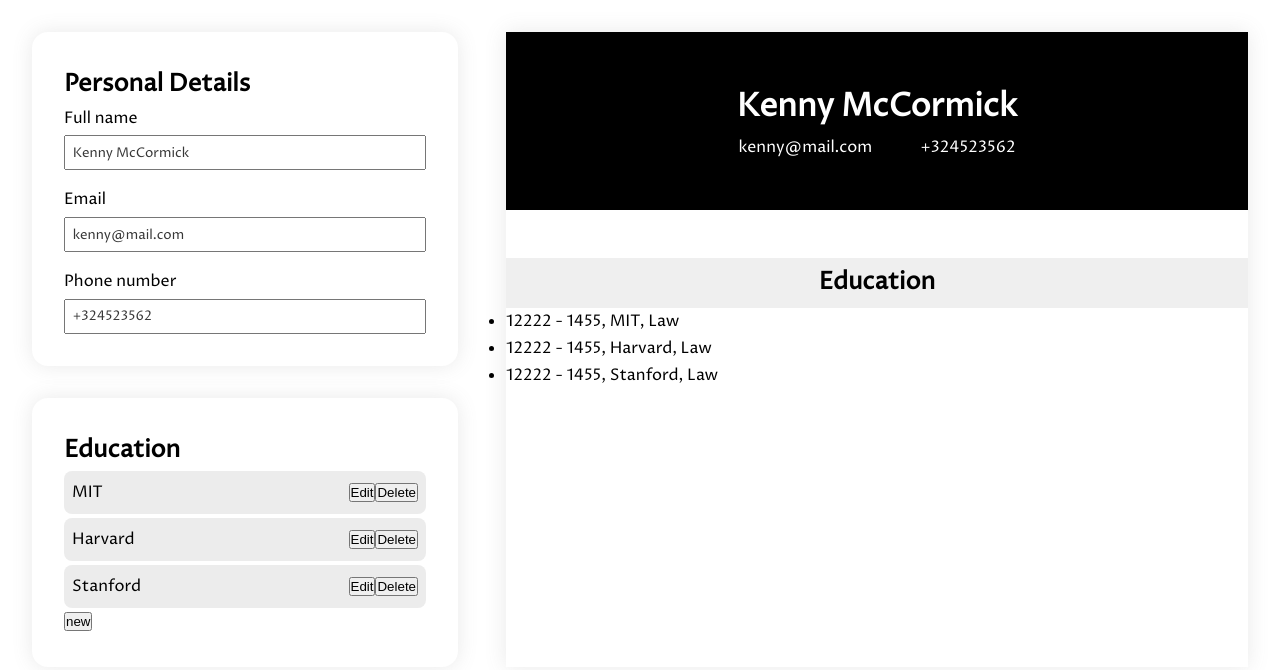
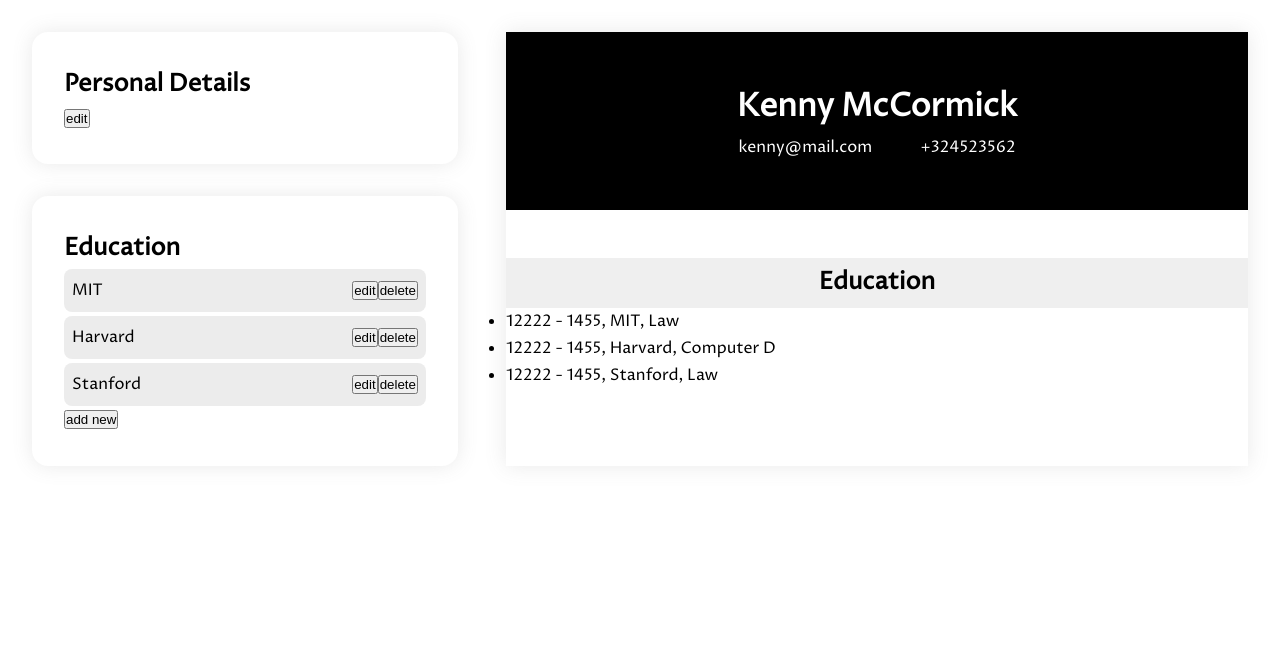
Before and after one commit to qkenn/cv-editor, a React (Vite) app: page / in a window 1280 px wide. Shown: the top 670 px of the page. Built offline with nearby package versions, Linux system fonts and the light colour scheme.

Commit message:
feat: create, update and delete education entries with ui elements

```diff
--- a/src/App.jsx
+++ b/src/App.jsx
@@ -1,17 +1,17 @@
-import { Updater } from './components/Updater';
+import { Editor } from './components/Editor';
 import { CV } from './components/CV';
 import { useState } from 'react';
 import { v4 as uuidv4 } from 'uuid';
 import './index.css';
 
 export function App() {
-  const [personalInfo, setPersonalInfo] = useState({
+  const [personalDetails, setPersonalDetails] = useState({
     fullname: 'Kenny McCormick',
     email: 'kenny@mail.com',
     phone: '+324523562',
   });
 
-  const [eduInfo, setEduInfo] = useState([
+  const [eduDetails, setEduDetails] = useState([
     {
       id: uuidv4(),
       institute: 'MIT',
@@ -22,7 +22,7 @@ export function App() {
     {
       id: uuidv4(),
       institute: 'Harvard',
-      study: 'Law',
+      study: 'Computer D',
       start: '12222',
       end: '1455',
     },
@@ -35,35 +35,36 @@ export function App() {
     },
   ]);
 
-  function handlePersonalInfo(value, property) {
-    const clone = { ...personalInfo };
-    clone[property] = value;
+  // function handleEdu(value, id, property) {
+  //   const updatedArray = eduDetails.map((el) => {
+  //     if (el.id == id) {
+  //       el[property] = value;
+  //     }
 
-    setPersonalInfo(clone);
+  //     return el;
+  //   });
+
+  //   setEduDetails(updatedArray);
+  // }
+
+  function savePersonal(data) {
+    setPersonalDetails(data);
   }
 
-  function handleEduInfo(value, id, property) {
-    const updatedArray = eduInfo.map((el) => {
-      if (el.id == id) {
-        el[property] = value;
-      }
-
-      return el;
-    });
-
-    setEduInfo(updatedArray);
+  function updateEdu(data) {
+    setEduDetails(data);
   }
 
   return (
     <>
       <main className="main">
-        <Updater
-          personalInfo={personalInfo}
-          personalHandler={handlePersonalInfo}
-          eduInfo={eduInfo}
-          eduHandler={handleEduInfo}
+        <Editor
+          personalDetails={personalDetails}
+          eduDetails={eduDetails}
+          personalHandler={savePersonal}
+          updateEdu={updateEdu}
         />
-        <CV personalInfo={personalInfo} eduInfo={eduInfo} />
+        <CV personalDetails={personalDetails} eduDetails={eduDetails} />
       </main>
     </>
   );
--- a/src/components/CV.jsx
+++ b/src/components/CV.jsx
@@ -1,12 +1,12 @@
-export function CV({ personalInfo, eduInfo }) {
+export function CV({ personalDetails, eduDetails }) {
   return (
     <>
       <div className="cv">
         <div className="cv-personal">
-          <h1 className="cv-name">{personalInfo.fullname}</h1>
+          <h1 className="cv-name">{personalDetails.fullname}</h1>
           <address className="cv-contact">
-            <span>{personalInfo.email}</span>
-            <span>{personalInfo.phone}</span>
+            <span>{personalDetails.email}</span>
+            <span>{personalDetails.phone}</span>
           </address>
         </div>
 
@@ -14,7 +14,7 @@ export function CV({ personalInfo, eduInfo }) {
           <h3 className="cv-section-title">Education</h3>
 
           <ul>
-            {eduInfo.map((entry) => (
+            {eduDetails.map((entry) => (
               <li key={entry.id}>
                 {entry.start} - {entry.end}, {entry.institute}, {entry.study}
               </li>
--- /dev/null
+++ b/src/components/Editor.jsx
@@ -0,0 +1,21 @@
+import { Personal } from './Personal';
+import { Education } from './Education';
+
+export function Editor({
+  personalDetails,
+  personalHandler,
+  eduDetails,
+  updateEdu,
+}) {
+  return (
+    <>
+      <div className="updater">
+        <Personal
+          personalDetails={personalDetails}
+          personalHandler={personalHandler}
+        />
+        <Education eduDetails={eduDetails} updateEdu={updateEdu} />
+      </div>
+    </>
+  );
+}
--- a/src/components/Education.jsx
+++ b/src/components/Education.jsx
@@ -1,22 +1,82 @@
+import { v4 as uuidv4 } from 'uuid';
 import { useState } from 'react';
 
-export function Education({ eduInfo, handler }) {
-  const [editMode, setEditMode] = useState(false);
-  const [newMode, setNewMode] = useState(false);
-  const [entry, setEntry] = useState({});
-  const [newEntry, setNewEntry] = useState({
-    id: null,
+export function Education({ eduDetails, updateEdu }) {
+  const [mode, setMode] = useState('display');
+  const [userData, setUserData] = useState({
+    id: uuidv4(),
     institute: '',
     study: '',
     start: '',
     end: '',
   });
 
-  function handleEntry(id) {
-    const currentEntry = eduInfo.find((el) => el.id == id);
-    setEntry(currentEntry);
+  function handleEditMode(id) {
+    const activeEntry = eduDetails.find((el) => el.id == id);
+    setUserData(activeEntry);
 
-    setEditMode((prev) => !prev);
+    changeMode('edit');
+  }
+
+  function handleCreateMode() {
+    setUserData({
+      id: uuidv4(),
+      institute: '',
+      study: '',
+      start: '',
+      end: '',
+    });
+
+    changeMode('create');
+  }
+
+  function changeMode(newMode) {
+    setMode((prev) => {
+      if (prev == newMode) return 'display';
+
+      return newMode;
+    });
+  }
+
+  function handleEdit(e) {
+    e.preventDefault();
+
+    const updatedData = eduDetails.map((el) => {
+      if (el.id == userData.id) {
+        el = userData;
+      }
+
+      return el;
+    });
+
+    updateEdu(updatedData);
+  }
+
+  function handleCreate(e) {
+    e.preventDefault();
+
+    const clonedEntries = [...eduDetails];
+    clonedEntries.push(userData);
+
+    updateEdu(clonedEntries);
+  }
+
+  function handleDelete(id) {
+    const filteredArray = eduDetails.filter((el) => el.id != id);
+    updateEdu(filteredArray);
+  }
+
+  let handler;
+  let handlerMsg;
+
+  if (mode == 'edit') {
+    handler = (e) => handleEdit(e);
+    handlerMsg = 'edit';
+  }
+
+  if (mode == 'create') {
+    handler = (e) => handleCreate(e);
+    handlerMsg = 'create';
   }
 
   return (
@@ -25,18 +85,20 @@ export function Education({ eduInfo, handler }) {
         <h2>Education</h2>
 
         <ul className="entry-list">
-          {eduInfo.map((entry) => (
-            <li key={entry.id} className="entry">
-              <span>{entry.institute}</span>
-              <div className="entry-controls">
-                <button onClick={() => handleEntry(entry.id)}>Edit</button>
-                <button>Delete</button>
-              </div>
-            </li>
-          ))}
+          {eduDetails.map((el) => {
+            return (
+              <li className="entry" key={el.id}>
+                {el.institute}
+                <div>
+                  <button onClick={() => handleEditMode(el.id)}>edit</button>
+                  <button onClick={() => handleDelete(el.id)}>delete</button>
+                </div>
+              </li>
+            );
+          })}
         </ul>
 
-        {(editMode || newMode) && (
+        {(mode == 'edit' || mode == 'create') && (
           <form className="form">
             <div className="form-field">
               <label htmlFor="institute">Institution</label>
@@ -44,8 +106,10 @@ export function Education({ eduInfo, handler }) {
                 type="text"
                 id="institute"
                 className="input-field"
-                value={entry.institute}
-                onChange={(e) => handler(e.target.value, entry.id, 'institute')}
+                value={userData.institute}
+                onChange={(e) =>
+                  setUserData({ ...userData, institute: e.target.value })
+                }
               />
             </div>
 
@@ -55,8 +119,10 @@ export function Education({ eduInfo, handler }) {
                 type="text"
                 id="study"
                 className="input-field"
-                value={entry.study}
-                onChange={(e) => handler(e.target.value, entry.id, 'study')}
+                value={userData.study}
+                onChange={(e) =>
+                  setUserData({ ...userData, study: e.target.value })
+                }
               />
             </div>
 
@@ -68,8 +134,10 @@ export function Education({ eduInfo, handler }) {
                     type="text"
                     id="edu-start"
                     className="input-field twin-field"
-                    value={entry.start}
-                    onChange={(e) => handler(e.target.value, entry.id, 'start')}
+                    value={userData.start}
+                    onChange={(e) =>
+                      setUserData({ ...userData, start: e.target.value })
+                    }
                   />
                 </div>
 
@@ -79,16 +147,22 @@ export function Education({ eduInfo, handler }) {
                     type="text"
                     id="edu-end"
                     className="input-field twin-field"
-                    value={entry.end}
-                    onChange={(e) => handler(e.target.value, entry.id, 'end')}
+                    value={userData.end}
+                    onChange={(e) =>
+                      setUserData({ ...userData, end: e.target.value })
+                    }
                   />
                 </div>
               </div>
             </div>
+
+            <button onClick={handler}>{handlerMsg}</button>
           </form>
         )}
 
-        <button onClick={() => setNewMode((prev) => !prev)}>new</button>
+        <button onClick={() => handleCreateMode()}>
+          {mode == 'create' ? 'cancel' : 'add new'}
+        </button>
       </div>
     </>
   );
--- a/src/components/Personal.jsx
+++ b/src/components/Personal.jsx
@@ -1,9 +1,28 @@
-export function Personal({ personalInfo, handler }) {
+import { useState } from 'react';
+
+export function Personal({ personalDetails, personalHandler }) {
+  const [editMode, setEditMode] = useState(false);
+
+  const [userData, setUserData] = useState({
+    fullname: personalDetails.fullname,
+    email: personalDetails.email,
+    phone: personalDetails.phone,
+  });
+
+  function handleForm(e) {
+    e.preventDefault();
+    personalHandler(userData);
+  }
+
   return (
     <>
       <div className="updater-section">
+        <div className="updater-header">
           <h2>Personal Details</h2>
+          <button onClick={() => setEditMode((prev) => !prev)}>edit</button>
+        </div>
 
+        {editMode && (
           <form className="form">
             <div className="form-field">
               <label htmlFor="fullname">Full name</label>
@@ -11,8 +30,10 @@ export function Personal({ personalInfo, handler }) {
                 type="text"
                 id="fullname"
                 className="input-field"
-              value={personalInfo.fullname}
-              onChange={(e) => handler(e.target.value, 'fullname')}
+                value={userData.fullname}
+                onChange={(e) =>
+                  setUserData({ ...userData, fullname: e.target.value })
+                }
               />
             </div>
 
@@ -22,8 +43,10 @@ export function Personal({ personalInfo, handler }) {
                 type="email"
                 id="email"
                 className="input-field"
-              value={personalInfo.email}
-              onChange={(e) => handler(e.target.value, 'email')}
+                value={userData.email}
+                onChange={(e) =>
+                  setUserData({ ...userData, email: e.target.value })
+                }
               />
             </div>
 
@@ -33,11 +56,16 @@ export function Personal({ personalInfo, handler }) {
                 type="text"
                 id="phone"
                 className="input-field"
-              value={personalInfo.phone}
-              onChange={(e) => handler(e.target.value, 'phone')}
+                value={userData.phone}
+                onChange={(e) =>
+                  setUserData({ ...userData, phone: e.target.value })
+                }
               />
             </div>
+
+            <button onClick={(e) => handleForm(e)}>update</button>
           </form>
+        )}
       </div>
     </>
   );
--- a/src/components/Updater.jsx
+++ /dev/null
@@ -1,18 +0,0 @@
-import { Personal } from './Personal';
-import { Education } from './Education';
-
-export function Updater({
-  personalInfo,
-  personalHandler,
-  eduInfo,
-  eduHandler,
-}) {
-  return (
-    <>
-      <div className="updater">
-        <Personal personalInfo={personalInfo} handler={personalHandler} />
-        <Education eduInfo={eduInfo} handler={eduHandler} />
-      </div>
-    </>
-  );
-}
```
Lines whose indentation alone changed are shown as unchanged.
